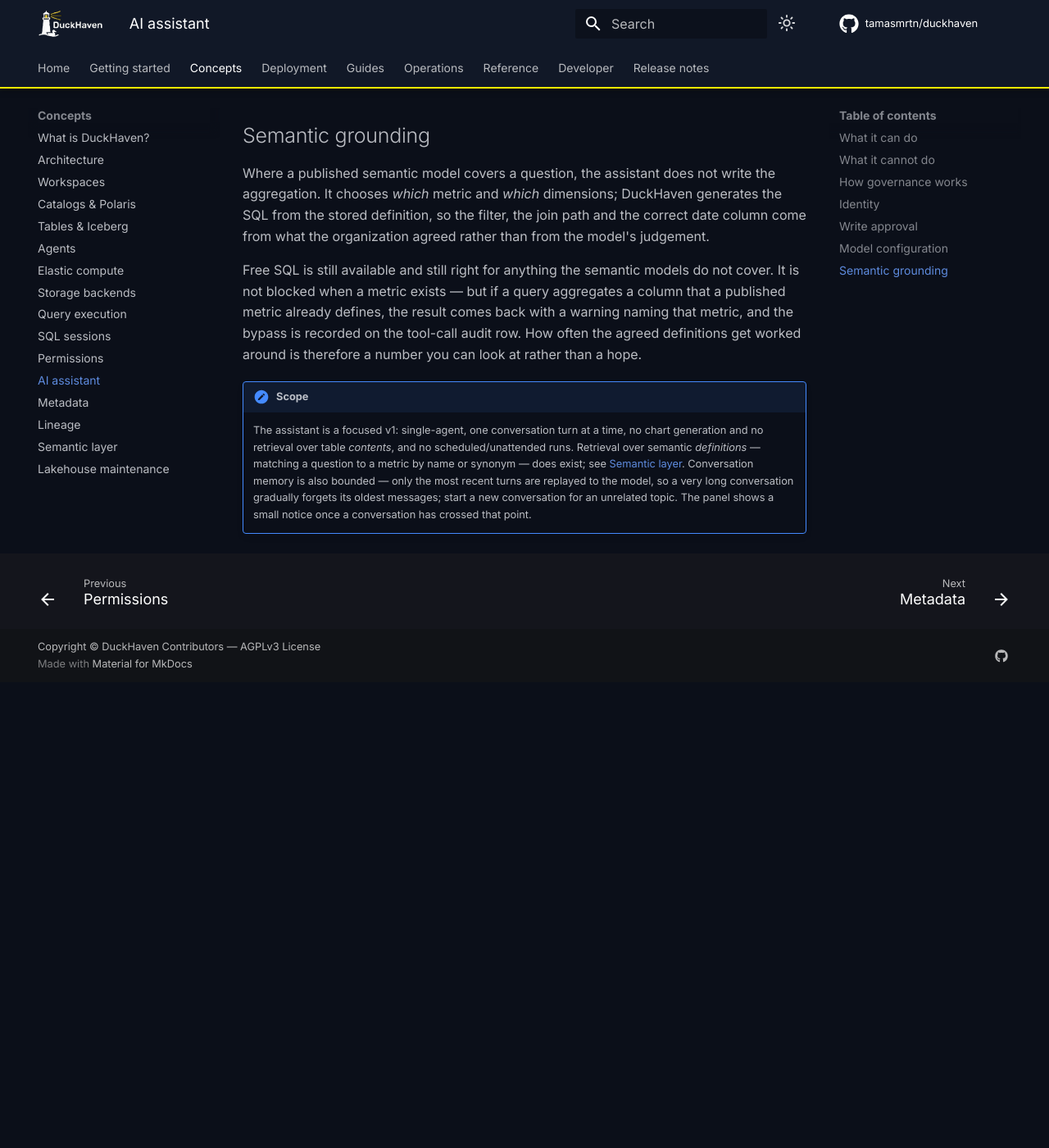
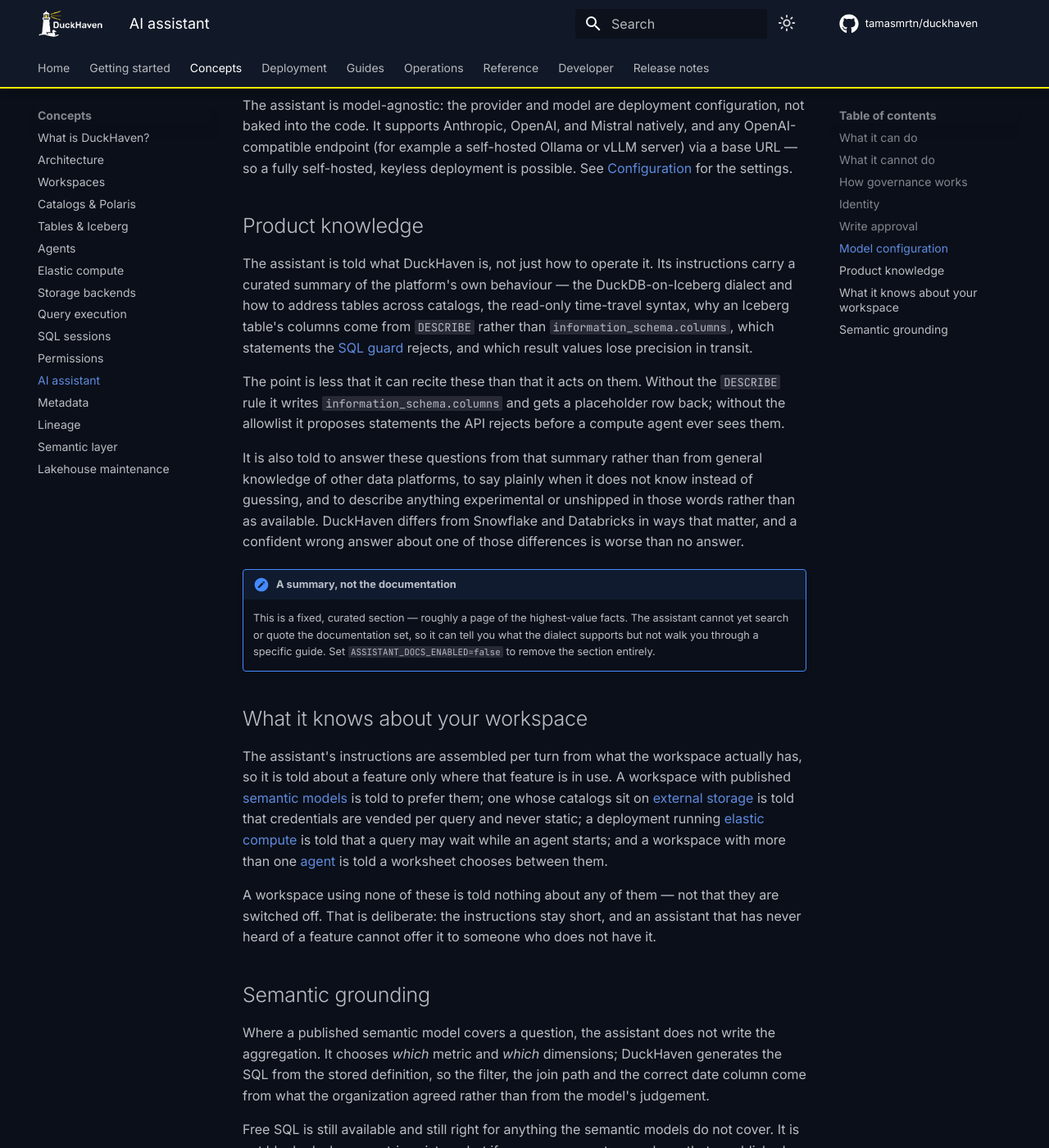
Before and after one commit to tamasmrtn/duckhaven, an MkDocs documentation site: the page built from docs/concepts/assistant.md, in a window 1280 px wide and 1400 px high, scrolled down 3352 px. Shown: the whole window at 82% size. Built offline with MkDocs 1.6.1 and Material for MkDocs 9.7.7, drawn with Linux system fonts in a browser that asks for light colours; comment, search, counter and statistics services are not loaded; before the commit the page ends 4184 px from its top, so only the background shows below that; some of the changed text lies outside the part shown.

Commit message:
docs: describe the assistant's product knowledge
Two new sections on the concept page: what the assistant now knows about
DuckHaven itself, and the rule that its instructions describe only the
features a workspace actually has.

Says plainly that this is a curated summary rather than the
documentation set - it cannot yet search or quote a guide - so the page
does not promise retrieval that has not shipped.

```diff
--- a/docs/concepts/assistant.md
+++ b/docs/concepts/assistant.md
@@ -22,6 +22,9 @@
   suggestion (it never edits or runs on its own). If your worksheet has a non-empty text selection when you ask, the
   proposed edit is scoped to just that selection instead of rewriting the whole worksheet.
 - **Explain** — summarise what it found and show the SQL it ran.
+- **Answer questions about DuckHaven itself** — which SQL statements are allowed, how to query a table as of a past
+  snapshot, why `DESCRIBE` rather than `information_schema.columns` reads an Iceberg table's columns, and what
+  DuckHaven does not do. See [Product knowledge](#product-knowledge) below.
 - **Ask when unsure** — if a request is missing something it needs to answer correctly (the grain, a time window,
   which table), it asks a short clarifying question rather than guessing.
 
@@ -108,6 +111,39 @@
 or vLLM server) via a base URL — so a fully self-hosted, keyless deployment is possible. See
 [Configuration](../reference/configuration.md#ai-assistant) for the settings.
 
+## Product knowledge
+
+The assistant is told what DuckHaven is, not just how to operate it. Its instructions carry a curated summary of the
+platform's own behaviour — the DuckDB-on-Iceberg dialect and how to address tables across catalogs, the read-only
+time-travel syntax, why an Iceberg table's columns come from `DESCRIBE` rather than `information_schema.columns`, which
+statements the [SQL guard](../reference/sql-support.md) rejects, and which result values lose precision in transit.
+
+The point is less that it can recite these than that it acts on them. Without the `DESCRIBE` rule it writes
+`information_schema.columns` and gets a placeholder row back; without the allowlist it proposes statements the API
+rejects before a compute agent ever sees them.
+
+It is also told to answer these questions from that summary rather than from general knowledge of other data
+platforms, to say plainly when it does not know instead of guessing, and to describe anything experimental or
+unshipped in those words rather than as available. DuckHaven differs from Snowflake and Databricks in ways that
+matter, and a confident wrong answer about one of those differences is worse than no answer.
+
+!!! note "A summary, not the documentation"
+    This is a fixed, curated section — roughly a page of the highest-value facts. The assistant cannot yet search or
+    quote the documentation set, so it can tell you what the dialect supports but not walk you through a specific
+    guide. Set `ASSISTANT_DOCS_ENABLED=false` to remove the section entirely.
+
+## What it knows about your workspace
+
+The assistant's instructions are assembled per turn from what the workspace actually has, so it is told about a
+feature only where that feature is in use. A workspace with published [semantic models](semantic-layer.md) is told to
+prefer them; one whose catalogs sit on [external storage](storage-backends.md) is told that credentials are vended
+per query and never static; a deployment running [elastic compute](elastic-compute.md) is told that a query may wait
+while an agent starts; and a workspace with more than one [agent](agents.md) is told a worksheet chooses between them.
+
+A workspace using none of these is told nothing about any of them — not that they are switched off. That is
+deliberate: the instructions stay short, and an assistant that has never heard of a feature cannot offer it to
+someone who does not have it.
+
 ## Semantic grounding
 
 Where a published semantic model covers a question, the assistant does not write the aggregation. It chooses *which*
```
Also changed, not shown: docs/reference/configuration.md (+1 -0 lines).
